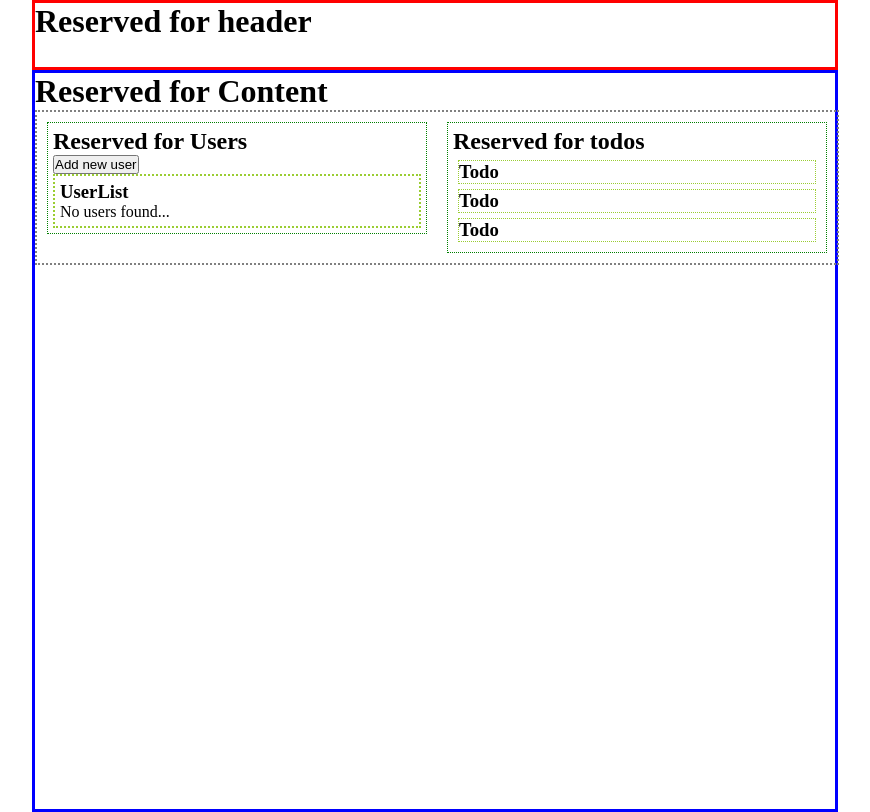
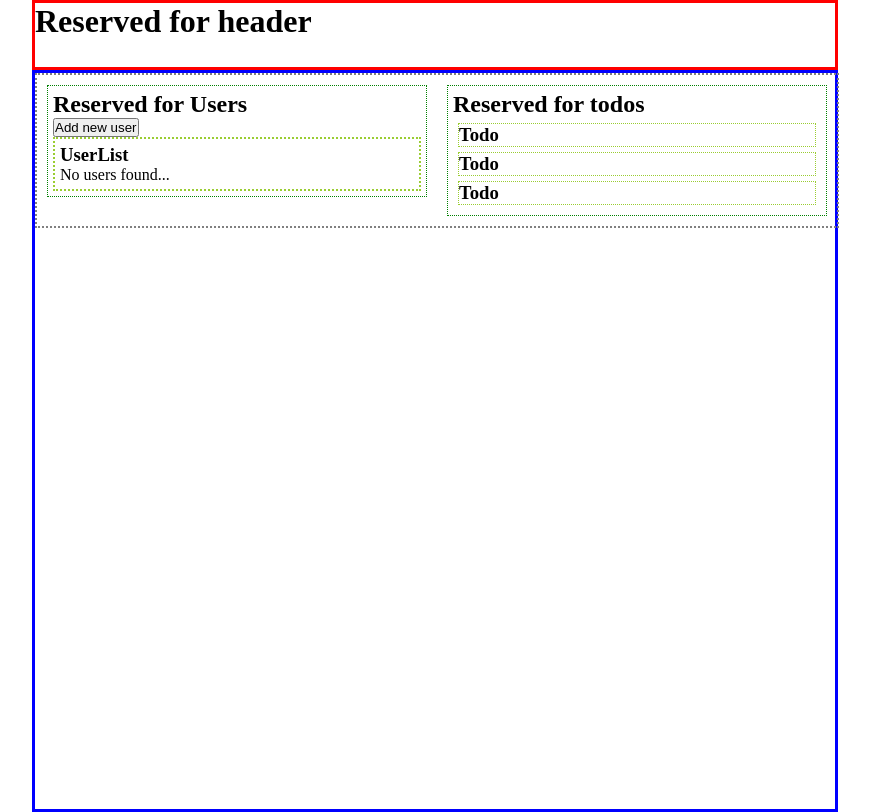
Before and after one commit to cpalmer-atx/toDoers, a React (Create React App) app: page / in a window 1280 px wide. Shown: the whole page, without its empty margins (205-1075 px from the left). Built offline with nearby package versions, Linux system fonts and the light colour scheme.

Commit message:
removed placeholder text

```diff
--- a/src/components/Content/Content.js
+++ b/src/components/Content/Content.js
@@ -5,7 +5,6 @@ import './Content.scss'
 const Content = () => {
     return(
         <div className='content'>
-            <h1>Reserved for Content</h1>
             <div className='content-components'>
                 <Users />
                 <Todos />
```
